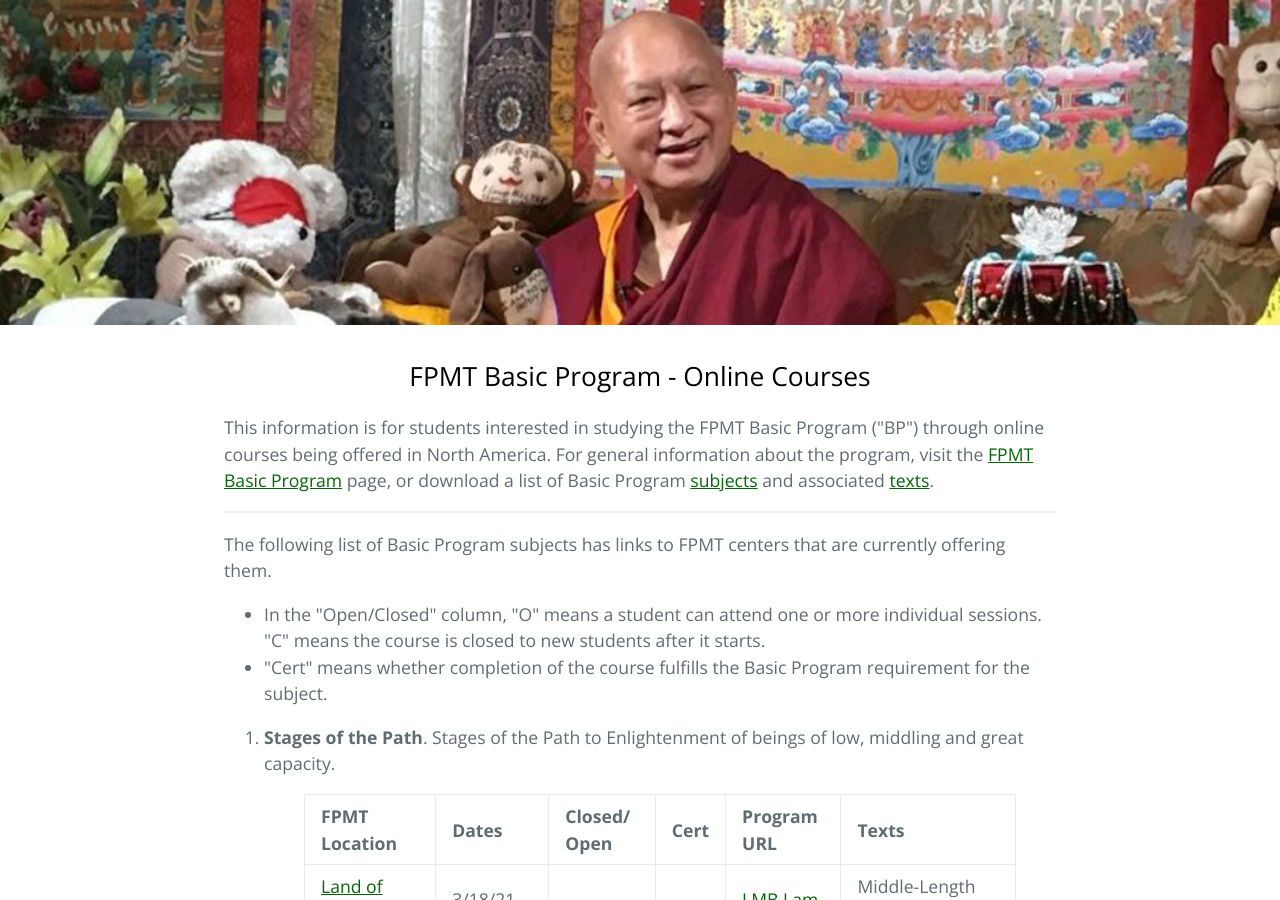
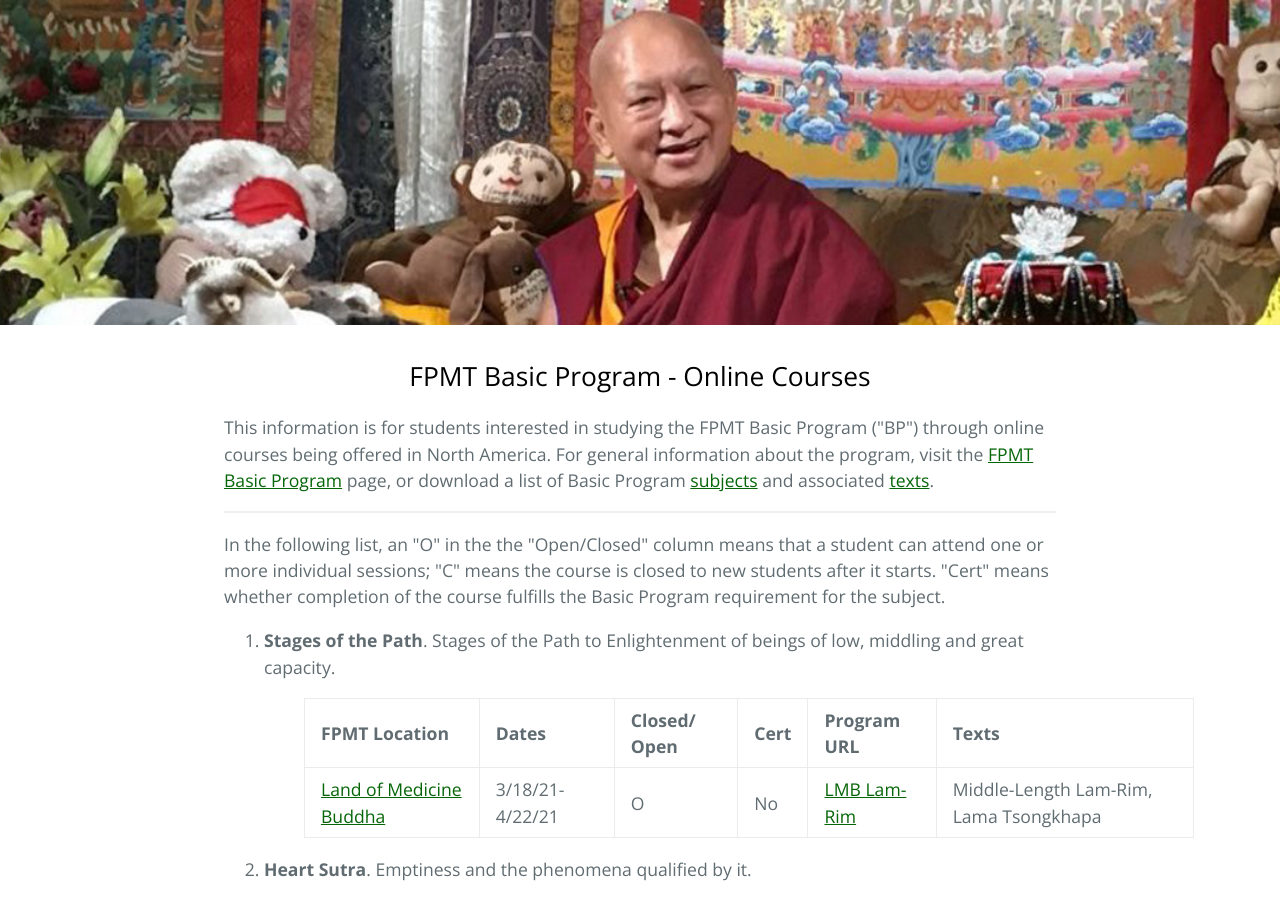
Before and after one commit to lgeorge/lgeorge.github.io, a Jekyll site: the page built from index.html, in a window 1280 px wide and 900 px high. Built offline with Jekyll 4.4.1, drawn with Linux system fonts in a browser that asks for light colours.

Commit message:
Update index.html

```diff
--- a/index.html
+++ b/index.html
@@ -13,17 +13,15 @@ layout: default
 
     <hr class="wp-block-separator is-style-wide"/>
 
-    <p>The following list of Basic Program subjects has links to FPMT centers that are currently offering them.</p>
-    <ul>
-    	<li>In the "Open/Closed" column, "O" means a student can attend one or more individual sessions. "C" means the course is closed to new students after it starts. </li>
-    	<li>"Cert" means whether completion of the course fulfills the Basic Program requirement for the subject.</li>
-    </ul>
+    <p>In the following list, an "O" in the the "Open/Closed" column means that a student can attend one or more individual sessions;
+      "C" means the course is closed to new students after it starts.
+      "Cert" means whether completion of the course fulfills the Basic Program requirement for the subject.</p>
 
     <ol>
       <li><p><strong>Stages of the Path</strong>. Stages of the Path to Enlightenment of beings of low, middling and great capacity.</p>
 
     <figure class="wp-block-table alignwide is-style-regular">
-    	<table style="width:100%" class="has-subtle-light-gray-background-color has-background">
+    	<table style="width:125%" class="has-subtle-light-gray-background-color has-background">
     		<thead>
     			<tr>
             <th class="has-text-align-center" data-align="center">FPMT Location</th>
```
